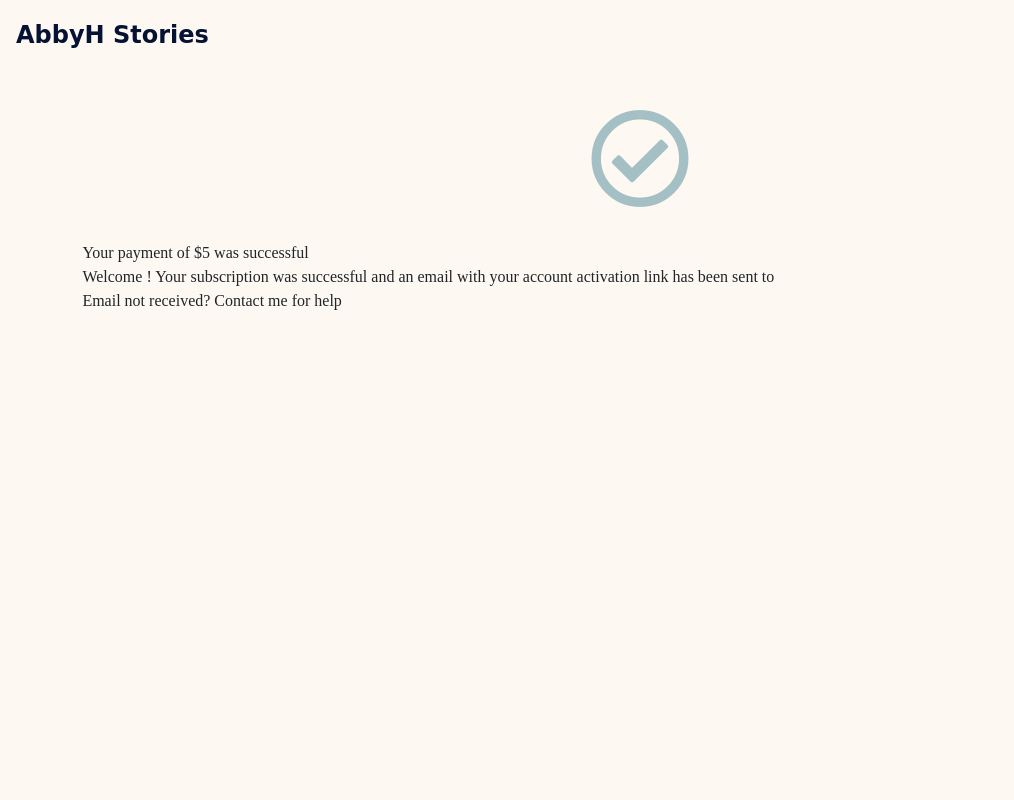
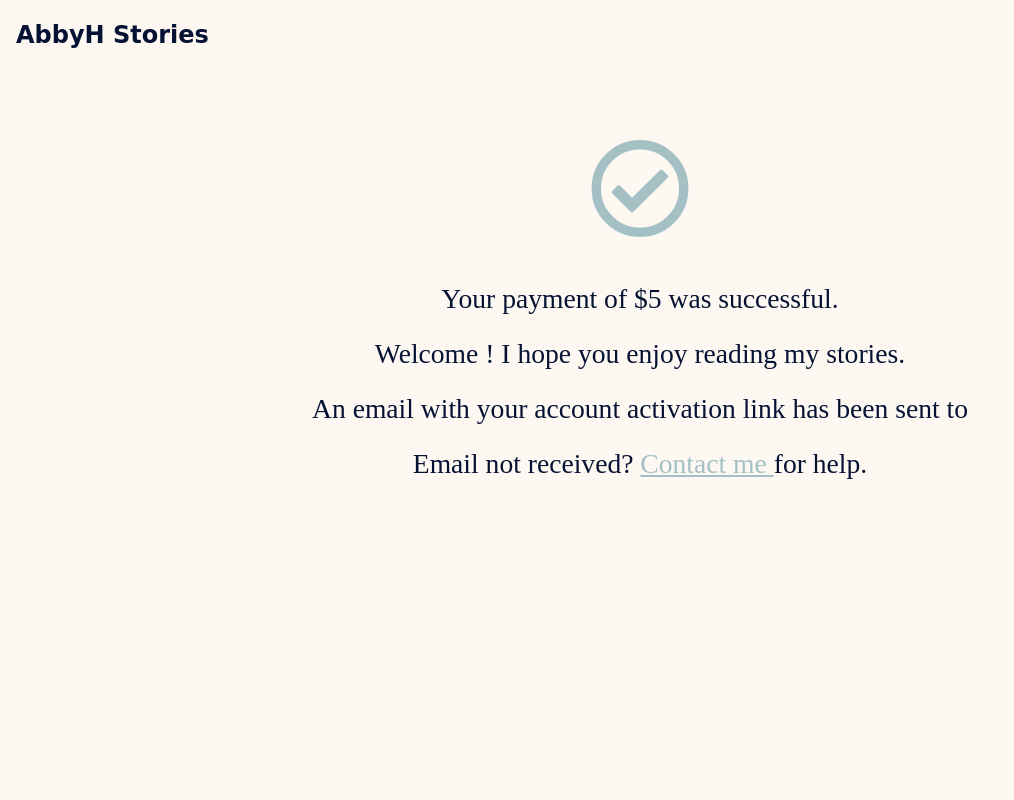
Before and after one commit to thaysom22/justAbbyH, a Django app: page /subscribe/subscription-created/ in a window 1280 px wide. Shown: the whole page, without its empty margins (0-1014 px from the left). Run offline with Django 3.2, Linux system fonts and the light colour scheme; parts of the project's set-up code (start-up, migrations or seed data) failed here and were passed over; some libraries are stand-ins or nearby versions; some web fonts are replaced.

Commit message:
build: create new workspace. update .gitignore feat: complete subscription_created page
* previous workspace froze on 'stopping workspace'
* add contact me email link to subscription_created page

```diff
--- a/subscribe/static/subscribe/css/subscription_created.css
+++ b/subscribe/static/subscribe/css/subscription_created.css
@@ -8,8 +8,28 @@
     display: flex;
     justify-content: center;
     align-items: center;
+    margin-top: 30px;
+}
 
+.subscription-created-inner .row {
+    flex-direction: column;
+    align-items: center;
 }
+
+.subscription-created-inner .row .col-12 {
+    flex-direction: column;
+    align-items: center;
+    color: var(--dark-blue);
+    font-size: calc(18px + .75vw);
+    line-height: 2;
+    text-align: center;
+}
+
+.email-link {
+    color: var(--light-blue);
+    text-decoration: underline;
+}
+
 .check-icon-wrapper {
     padding: 2rem;
 }
--- a/subscribe/static/subscribe/js/subscribe.js
+++ b/subscribe/static/subscribe/js/subscribe.js
@@ -199,9 +199,8 @@ form.addEventListener("submit", function (event) {
                     var firstNameEncoded = encodeURIComponent(formData.first_name);  // encode url params credit[7]
                     var lastNameEncoded = encodeURIComponent(formData.last_name);
                     var emailEncoded = encodeURIComponent(formData.email);
-                    var cityEncoded = encodeURIComponent(formData.city);
-                    var countryVerboseEncoded = encodeURIComponent(formData.country_verbose);
-                    var redirectUrlQueryString = `?first_name=${firstNameEncoded}&last_name=${lastNameEncoded}&email=${emailEncoded}&city=${cityEncoded}&country_verbose=${countryVerboseEncoded}`;
+                    var usernameEncoded = encodeURIComponent(formData.username);
+                    var redirectUrlQueryString = `?first_name=${firstNameEncoded}&last_name=${lastNameEncoded}&email=${emailEncoded}&username=${usernameEncoded}`;
                     var redirectUrl = data.redirectUrlPath + redirectUrlQueryString;
                     // inactive user in database will be activated via webhook handler
                     window.location.replace(redirectUrl);
--- a/subscribe/templates/subscribe/subscription_created.html
+++ b/subscribe/templates/subscribe/subscription_created.html
@@ -21,14 +21,22 @@
                     <span class="check-icon fa-icon-center"><i class="far fa-check-circle"></i></span>
                 </div>
                 <div class="col-12">
-                    <span>Your payment of ${{ subscription_cost }} was successful</span>
+                    <span>Your payment of ${{ subscription_cost }} was successful.</span>
                 </div>
                 <div class="col-12">
-                    <span>Welcome {{ first_name }}! Your subscription was successful and an email with your account activation link has been sent to {{ email }}</span>
+                    <span>Welcome {{ first_name }}! I hope you enjoy reading my stories.</span>
+                </div>
+                <div class="col-12">
+                    <span>An email with your account activation link has been sent to {{ email }}</span>
                 </div>
                 <div class="col-12">
                     <span>Email not received?</span>
-                    <span><a>Contact me</a> for help</span>
+                    <span>
+                        <a class="email-link" href = "mailto:{{ default_from_email }}?subject=Activation email not received for {{ username }}&body=Dear Abby, I subscribed to your website but I did not receive an activation email. My username is {{ username }}. Yours, {{ first_name }} {{ last_name }} ">
+                        Contact me
+                        </a>
+                        for help.
+                    </span>
                 </div>
             </div>
         </div>
--- a/subscribe/views.py
+++ b/subscribe/views.py
@@ -235,8 +235,7 @@ def subscription_created(request):
         'first_name': request.GET.get('first_name', ''),
         'last_name': request.GET.get('last_name', ''),
         'email': request.GET.get('email', ''),
-        'city': request.GET.get('city', ''),
-        'country_verbose': request.GET.get('country_verbose', ''),
+        'username': request.GET.get('username', ''),
     }
     # decode query string values and pass to template context
     # CREDIT[8]
@@ -245,6 +244,7 @@ def subscription_created(request):
 
     # add other data to context after decoding url params
     context['subscription_cost'] = round(settings.SUBSCRIPTION_COST)
+    context['default_from_email'] = settings.DEFAULT_FROM_EMAIL
 
     template = "subscribe/subscription_created.html"
     return render(request, template, context)
```
Also changed, not shown: 1 other file.
